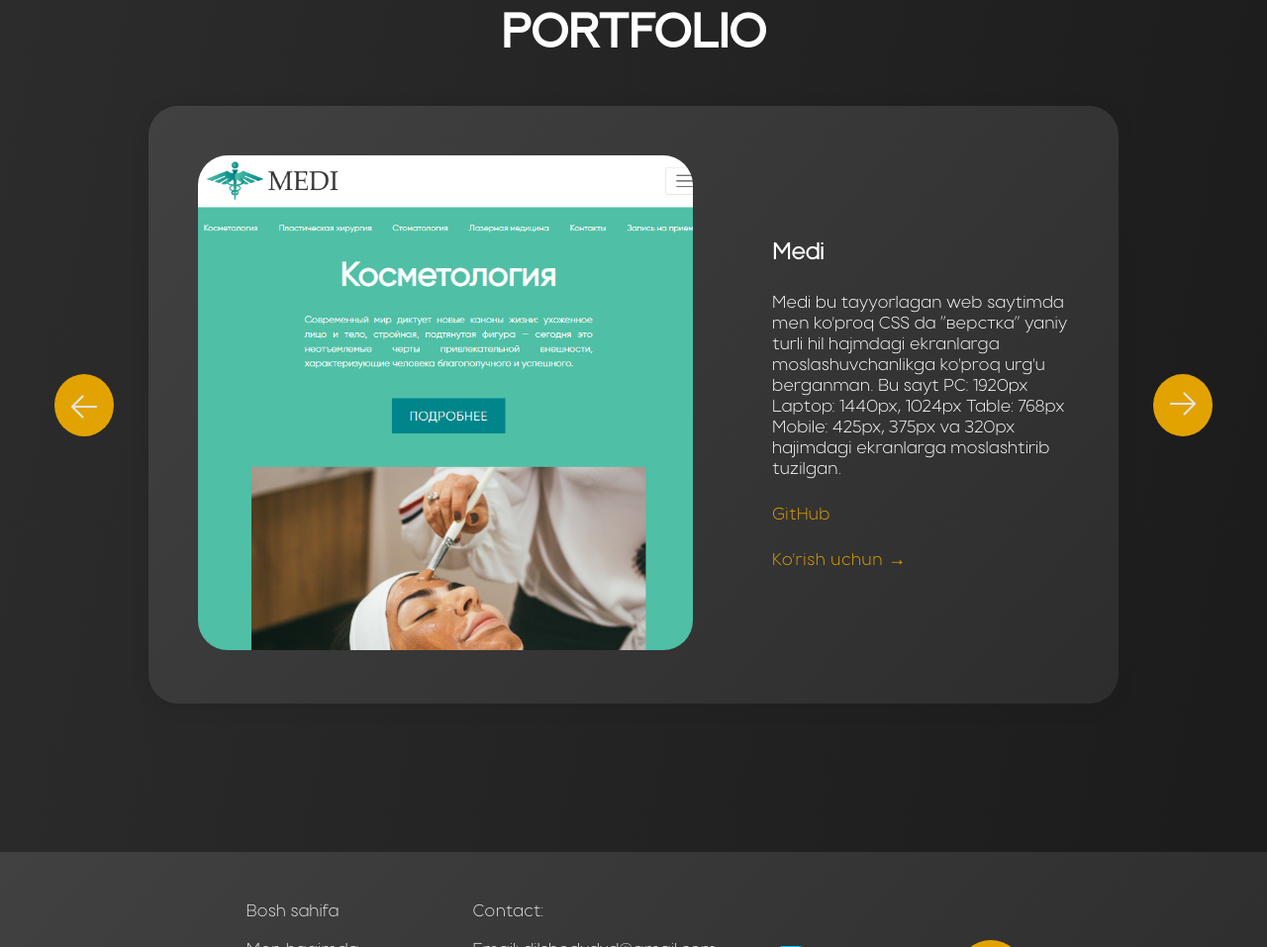
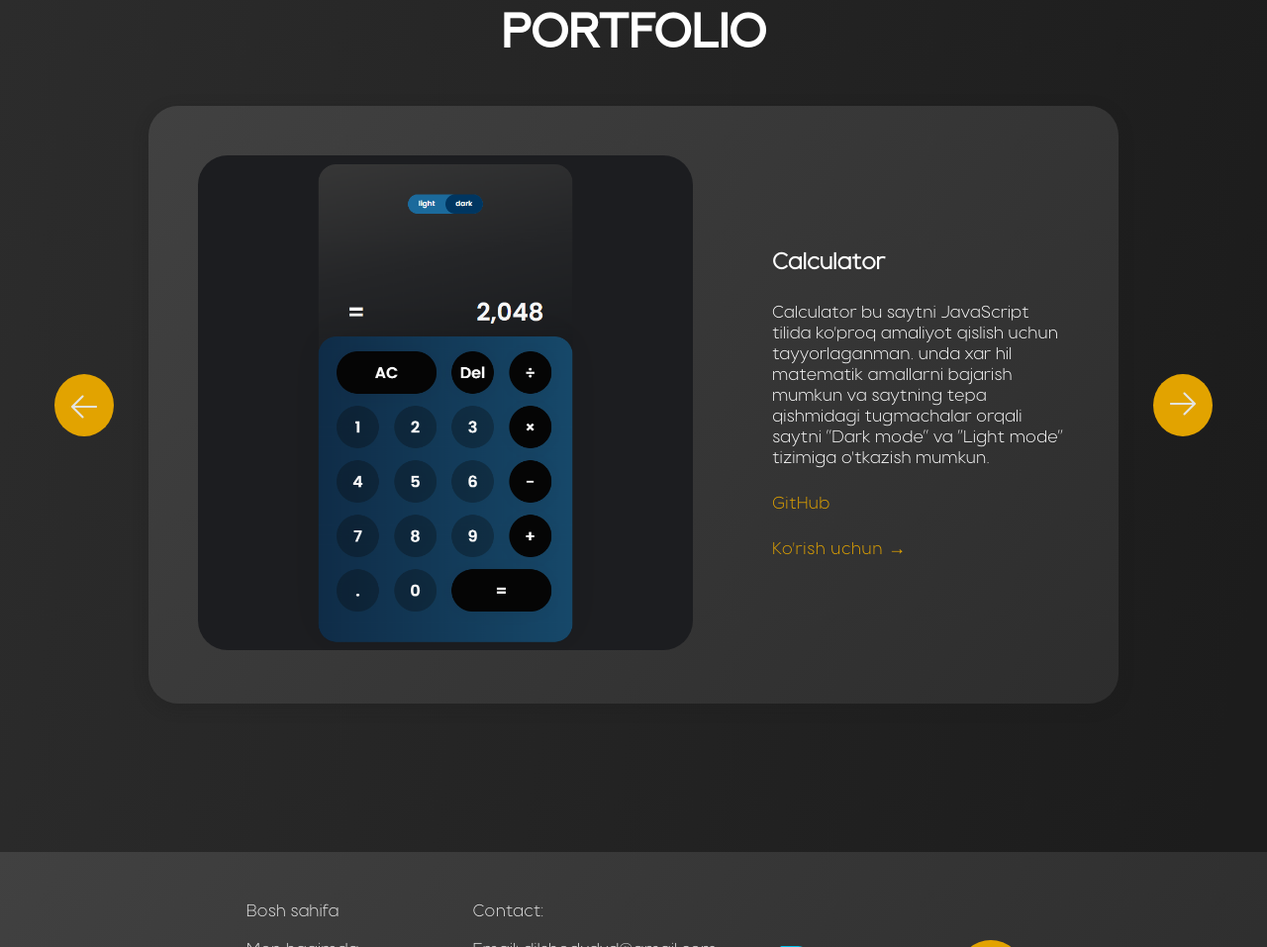
Before and after one commit to DilshodXD/Portfolio, a plain HTML site: page index.html in a window 1280 px wide. Shown: the part 1951-2908 px from the top of the page at 99% size. Drawn offline with Linux system fonts and the light colour scheme.

Commit message:
added new js objekt

```diff
--- a/index.html
+++ b/index.html
@@ -36,7 +36,9 @@
                     <div class="header__bottom-left">
                         <h1 class="header__bottom-title">Salom</h1>
                         <p class="header__bottom-subtittle">Men Dilshod Xojimuhammedov</p>
-                        <p class="header__bottom-text">Men web dasturchilik kursida o'qidim va dasturlashning Front-end yo'nalishi bo'yicha bilimlarga ega bo'ldim. Bu yo'nalishni yanada chuqurroq o'rganish uchun o'z ustimda ishlab kelmoqdaman.</p>
+                        <p class="header__bottom-text">Men web dasturchilik kursida o'qidim va dasturlashning Front-end
+                            yo'nalishi bo'yicha bilimlarga ega bo'ldim. Bu yo'nalishni yanada chuqurroq o'rganish uchun
+                            o'z ustimda ishlab kelmoqdaman.</p>
                         <a href="./contact.html" class="header__bottom-contact">Men bilan bog'lanish</a>
                     </div>
                     <div class="header__bottom-right">
@@ -73,7 +75,17 @@
                         <div class="about__content-middle">
                             <div class="about__content-text">
                                 <h2 class="about__content-title">Men haqimda</h2>
-                                <p class="about__content-subtitle">Hammaga yana bir marotaba salom! Siz bilasizki mening ismim Dilshod. Men haqimda qisqacha malumot: yoshim 18 da, TSTU da talabaman, Workout ga qiziqama va shugullanib turaman. Nega aynan dasturlshni o'rganganimni sorasangiz u kelajak kasbi va menga bu yoqadi. Bolaligimdan ijodni yahshi koraman. Toshkent viloyatining chinoz tumanida yashayman. Front-end dasturchiligi men uchun juda ajoyib kasb va qiziqarli. Har xil kreativ fikirlashlar jarayonlari ayniqsa qiziq. Dasturlashni Proweb o'quv markazida 9 oy mobaynida o'rgandim va undan tashqari imkoniyatlarimdan kelib chiqgan holda bilimlarimni oshirib kelmoqdaman. Ish boshlashdan maqsadim bilimlarimni amalda sinash, malakamni oshirish va yanada tezroq rivojlanishim ucun daromad topish. Maqsadim yanada koproq bilimlarga ega bo'lib Fullstack dasturchi bolish.</p>
+                                <p class="about__content-subtitle">Hammaga yana bir marotaba salom! Siz bilasizki mening
+                                    ismim Dilshod. Men haqimda qisqacha malumot: yoshim 18 da, TSTU da talabaman,
+                                    Workout ga qiziqama va shugullanib turaman. Nega aynan dasturlshni o'rganganimni
+                                    sorasangiz u kelajak kasbi va menga bu yoqadi. Bolaligimdan ijodni yahshi koraman.
+                                    Toshkent viloyatining chinoz tumanida yashayman. Front-end dasturchiligi men uchun
+                                    juda ajoyib kasb va qiziqarli. Har xil kreativ fikirlashlar jarayonlari ayniqsa
+                                    qiziq. Dasturlashni Proweb o'quv markazida 9 oy mobaynida o'rgandim va undan
+                                    tashqari imkoniyatlarimdan kelib chiqgan holda bilimlarimni oshirib kelmoqdaman. Ish
+                                    boshlashdan maqsadim bilimlarimni amalda sinash, malakamni oshirish va yanada tezroq
+                                    rivojlanishim ucun daromad topish. Maqsadim yanada koproq bilimlarga ega bo'lib
+                                    Fullstack dasturchi bolish.</p>
                             </div>
                         </div>
                         <div class="about__content-right">
@@ -96,15 +108,19 @@
                         <div class="portfolio__corausel-content">
                             <div class="corausel__left">
                                 <a href="https://medi-xd.netlify.app/">
-                                    <img id="img" src="./img/medi.png" alt="" class="corausel__left-img">
+                                    <img id="img" src="./img/kalk.png" alt="" class="corausel__left-img">
                                 </a>
                             </div>
                             <div class="corausel__right">
-                                <h3 id="title" class="corausel__right-title">Medi</h3>
-                                <p id="text" class="corausel__right-text">Medi bu tayyorlagan web saytimda men ko'proq CSS da "верстка" yaniy turli hil hajmdagi ekranlarga moslashuvchanlikga ko'proq urg'u berganman.
-                                    Bu sayt PC: 1920px Laptop: 1440px, 1024px Table: 768px Mobile: 425px, 375px va 320px hajimdagi ekranlarga moslashtirib tuzilgan.</p>
-                                <a id="github" href="https://github.com/DilshodXD/Medi" class="corausel__right-link">GitHub</a>
-                                <a id="link" href="https://medi-xd.netlify.app/" class="corausel__right-link">Ko'rish uchun →</a>
+                                <h3 id="title" class="corausel__right-title">Calculator</h3>
+                                <p id="text" class="corausel__right-text">Calculator bu saytni JavaScript tilida ko'proq
+                                    amaliyot qislish uchun tayyorlaganman. unda xar hil matematik amallarni bajarish
+                                    mumkun va saytning tepa qishmidagi tugmachalar orqali saytni "Dark mode" va "Light
+                                    mode" tizimiga o'tkazish mumkun.</p>
+                                <a id="github" href="https://github.com/DilshodXD/BrightLights"
+                                    class="corausel__right-link">GitHub</a>
+                                <a id="link" href="https://brightlights-xd.netlify.app/" class="corausel__right-link">Ko'rish
+                                    uchun →</a>
                             </div>
                         </div>
                         <button class="portfolio__corausel-btn" id="next">
@@ -127,9 +143,12 @@
                     </div>
                     <div class="footer__contact">
                         <p class="footer__text-immutable">Contact:</p>
-                        <p class="footer__text-immutable">Email: <a href="mailto:dilshodxdxd@gmail.com" class="footer__text">dilshodxdxd@gmail.com</a></p>
-                        <p class="footer__text-immutable">Inst: <a href="#header" class="footer__text">XD Dilshod</a></p>
-                        <p class="footer__text-immutable">Raqam: <a href="tel:+998950186355" class="footer__text">+998 (95) - 018 - 63 -55</a> </p>
+                        <p class="footer__text-immutable">Email: <a href="mailto:dilshodxdxd@gmail.com"
+                                class="footer__text">dilshodxdxd@gmail.com</a></p>
+                        <p class="footer__text-immutable">Inst: <a href="#header" class="footer__text">XD Dilshod</a>
+                        </p>
+                        <p class="footer__text-immutable">Raqam: <a href="tel:+998950186355" class="footer__text">+998
+                                (95) - 018 - 63 -55</a> </p>
                     </div>
                     <div class="footer__contant">
                         <a href="#header" class="logo">
--- a/js/scriop.js
+++ b/js/scriop.js
@@ -8,6 +8,22 @@ let prev = document.querySelector('#prev');
 let next = document.querySelector('#next');
 
 const carousel = [
+
+    {
+        img: './img/kalk.png',
+        title: 'Calculator',
+        text: `Calculator bu saytni JavaScript tilida ko'proq amaliyot qislish uchun tayyorlaganman. unda xar hil matematik amallarni bajarish mumkun va saytning tepa qishmidagi tugmachalar orqali saytni "Dark mode" va "Light mode" tizimiga o'tkazish mumkun.`,
+        github:'https://github.com/DilshodXD/Calculator',
+        link: 'https://calculator-xd.netlify.app/',
+    },
+    {
+        img: './img/britlex.png',
+        title: 'Britlex',
+        text: `Britlex bu tayyorlagan web saytimda men ko'proq CSS da "верстка" yaniy turli hil hajmdagi ekranlarga moslashuvchanlikga ko'proq urg'u berganman.
+        Bu sayt Mobile: 575px, 320px hajimdagi ekranlarga moslashtirib tuzilgan.`,
+        github: 'https://github.com/DilshodXD/Britlex',
+        link: 'https://britlex-xd.netlify.app/',
+    },
     {
         img: './img/medi.png',
         title: 'Medi',
@@ -17,25 +33,11 @@ const carousel = [
         link: 'https://medi-xd.netlify.app/',
     },
     {
-        img: '../img/kalk.png',
-        title: 'Calculator',
-        text: `Calculator bu saytni JavaScript tilida ko'proq amaliyot qislish uchun tayyorlaganman. unda xar hil matematik amallarni bajarish mumkun va saytning tepa qishmidagi tugmachalar orqali saytni "Dark mode" va "Light mode" tizimiga o'tkazish mumkun.`,
-        github:'https://github.com/DilshodXD/Calculator',
-        link: 'https://calculator-xd.netlify.app/',
-    },
-    {
-        img: '../img/britlex.png',
-        title: 'Britlex',
-        text: `Britlex bu tayyorlagan web saytimda men ko'proq CSS da "верстка" yaniy turli hil hajmdagi ekranlarga moslashuvchanlikga ko'proq urg'u berganman.
-        Bu sayt Mobile: 575px, 320px hajimdagi ekranlarga moslashtirib tuzilgan.`,
-        github: 'https://github.com/DilshodXD/Britlex',
-        link: 'https://britlex-xd.netlify.app/',
-    },
-    {
-        img: '../img/brightlights.png',
+        img: './img/brightlights.png',
         title: 'Bright Lights',
         text: `Bright Lights bu saytni Sass yaniy "CSS Framework" ni o'zlashtirish uchun tayyorlaganman.`,
-        link: 'https://brightlights-xd.netlify.app/'
+        github: 'https://github.com/DilshodXD/BrightLights',
+        link: 'https://brightlights-xd.netlify.app/',
     },
 ];
 
```
